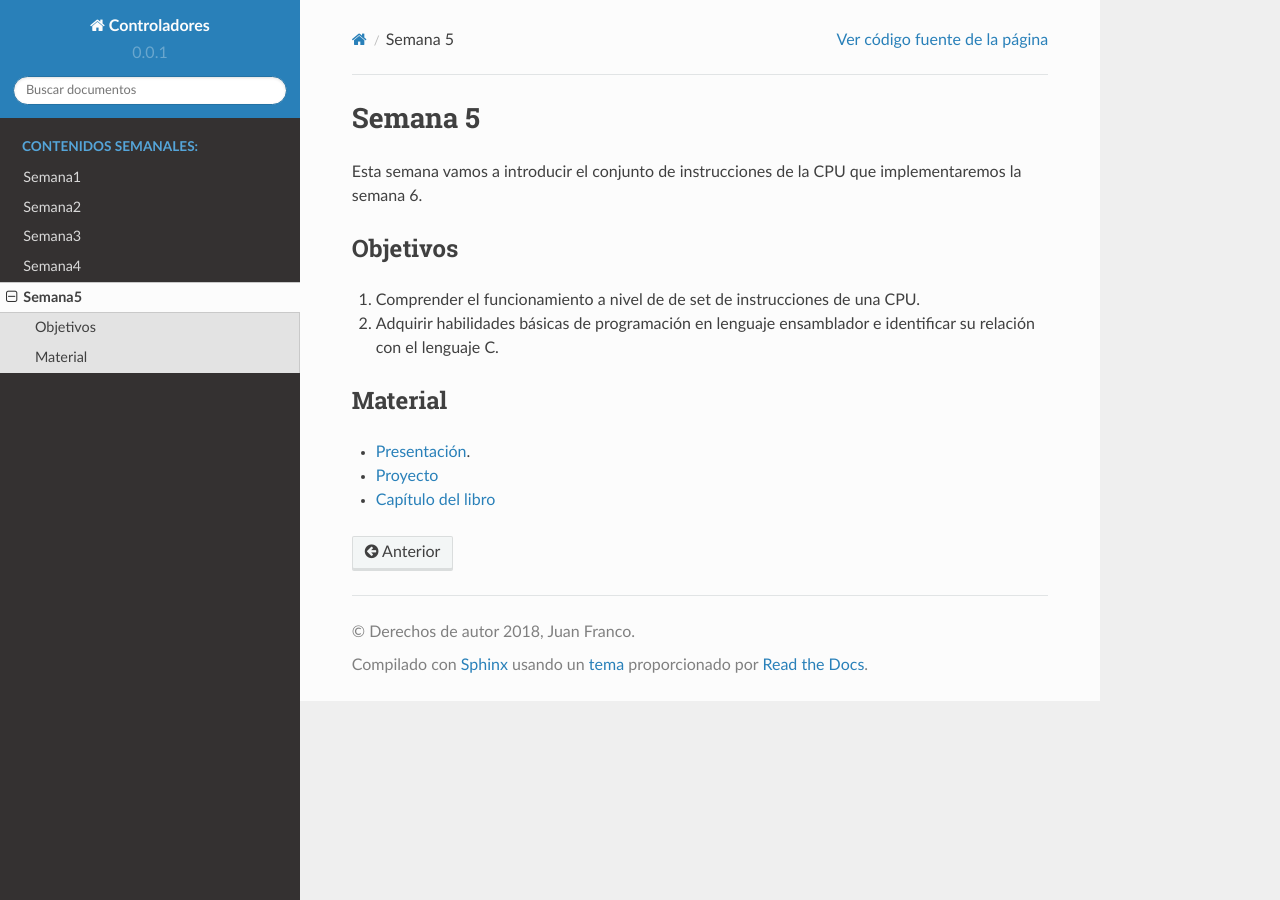
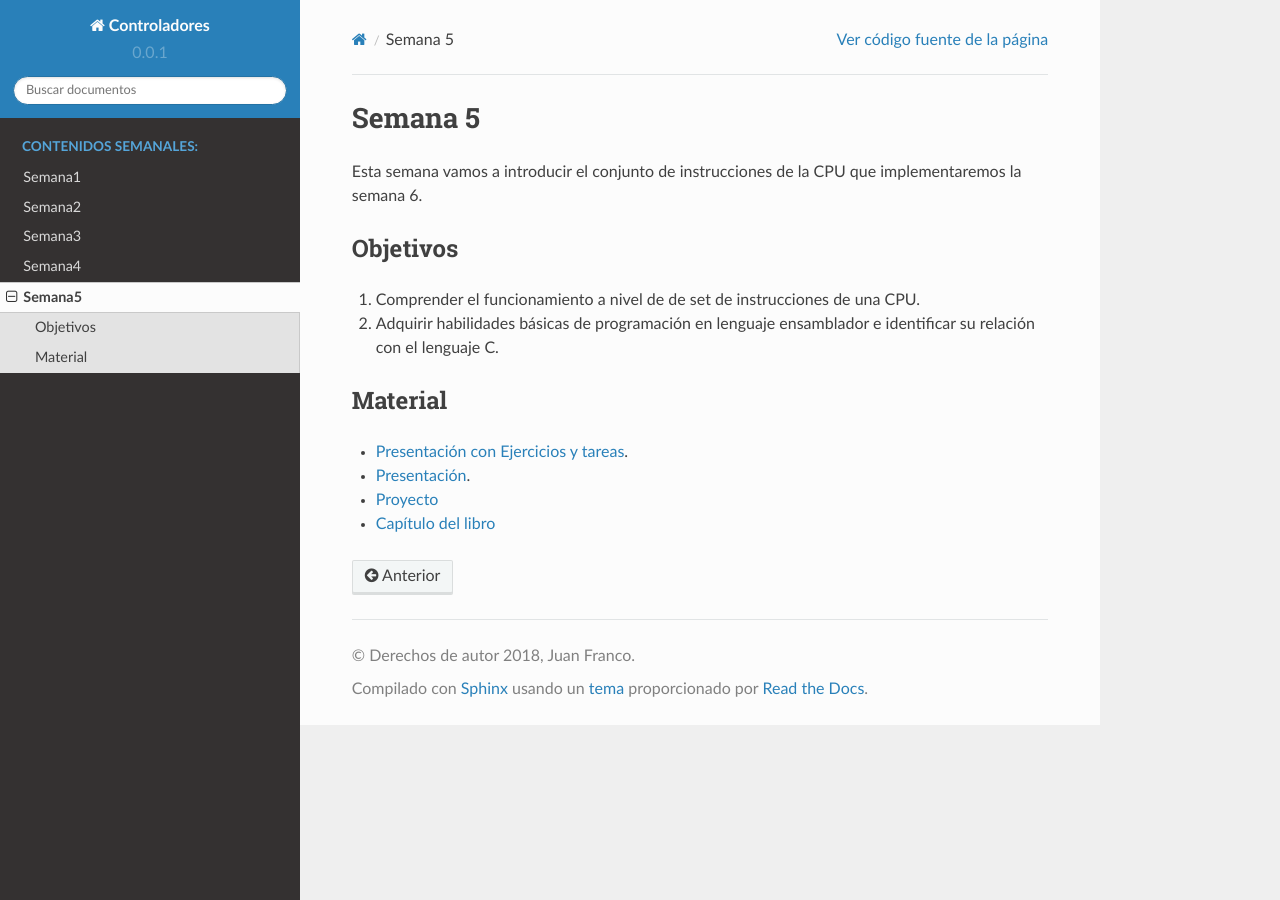
Before and after one commit to juanferfranco/controladores, a Sphinx documentation site: the page built from docs/_semana5/semana5.rst, in a window 1280 px wide. Built offline with Sphinx 7.4.7 and the Read the Docs theme 2.0.0, drawn with Linux system fonts in a browser that asks for light colours.

Commit message:
fix and update week 5

```diff
--- a/docs/_semana5/semana5.rst
+++ b/docs/_semana5/semana5.rst
@@ -10,6 +10,7 @@ Objetivos
 Material
 ---------
 
-* `Presentación <https://docs.wixstatic.com/ugd/56440f_96cbb9c6b8b84760a04c369453b62908.pdf>`__.
-* `Proyecto <https://www.nand2tetris.org/project05>`__
-* `Capítulo del libro <https://docs.wixstatic.com/ugd/44046b_b2cad2eea33847869b86c541683551a7.pdf>`__
+* `Presentación con Ejercicios y tareas <https://drive.google.com/open?id=1z0bQMiwobVZOGovkFABp4iw7QWXQpb6fgvEKmkm0bak>`__.
+* `Presentación <https://docs.wixstatic.com/ugd/56440f_12f488fe481344328506857e6a799f79.pdf>`__.
+* `Proyecto <https://www.nand2tetris.org/project04>`__
+* `Capítulo del libro <https://docs.wixstatic.com/ugd/44046b_7ef1c00a714c46768f08c459a6cab45a.pdf>`__
```
